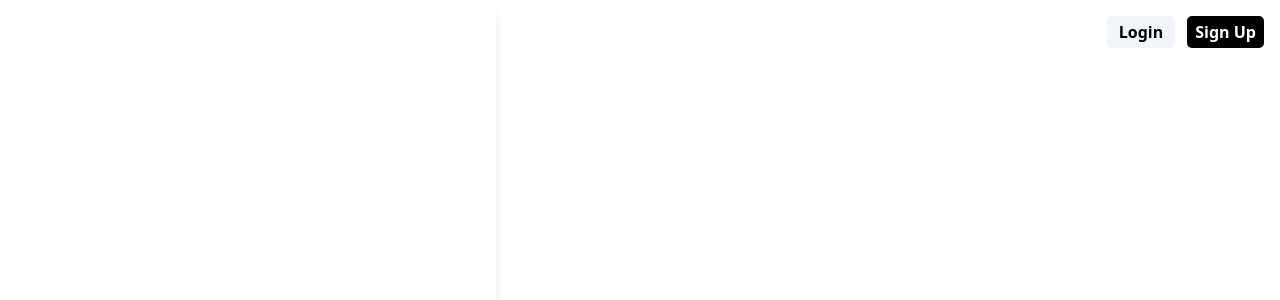
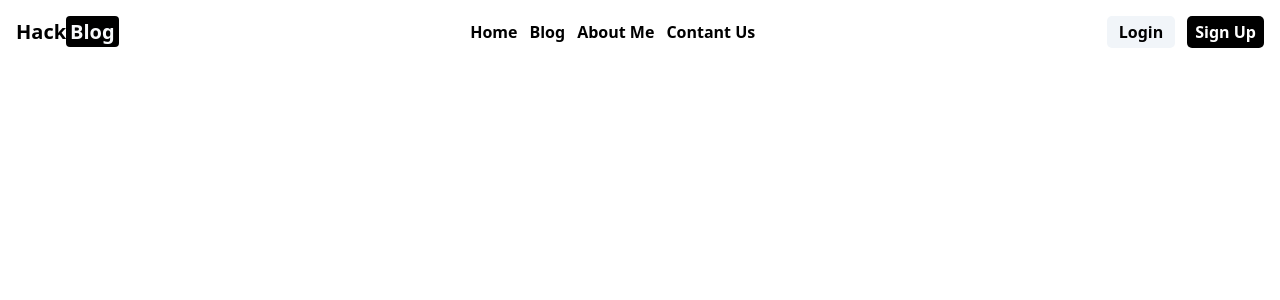
Before and after one commit to Cleve-keem/MyBlog, a React (Vite) app: page / in a window 1280 px wide. Shown: the top 300 px of the page. Built offline with nearby package versions, Linux system fonts and the light colour scheme.

Commit message:
solved sm left error

```diff
--- a/src/components/Header/Navbar.tsx
+++ b/src/components/Header/Navbar.tsx
@@ -9,12 +9,12 @@ export default function Navbar({ open }: NavbarProps) {
     <nav
       className={`absolute top-0 ${
         open ? "left-0" : "-left-100"
-      } bottom-0 w-[70%] px-5 py-4 bg-white transition-all duration-500 shadow-lg`}
+      } bottom-0 w-[70%] px-5 py-4 bg-white transition-all duration-500 shadow-lg sm:relative sm:w-fit sm:p-0 sm:bg-transparent sm:shadow-none sm:-left-0`}
     >
       <div className="sm:hidden py-7">
         <AuthButton />
       </div>
-      <ul className="mt-5 flex flex-col gap-4 font-semibold sm:hidden sm:gap-3">
+      <ul className="mt-5 flex flex-col gap-4 font-semibold sm:flex-row sm:gap-3 sm:mt-0">
         <li className="">
           <a href="#" className="">
             Home
```
